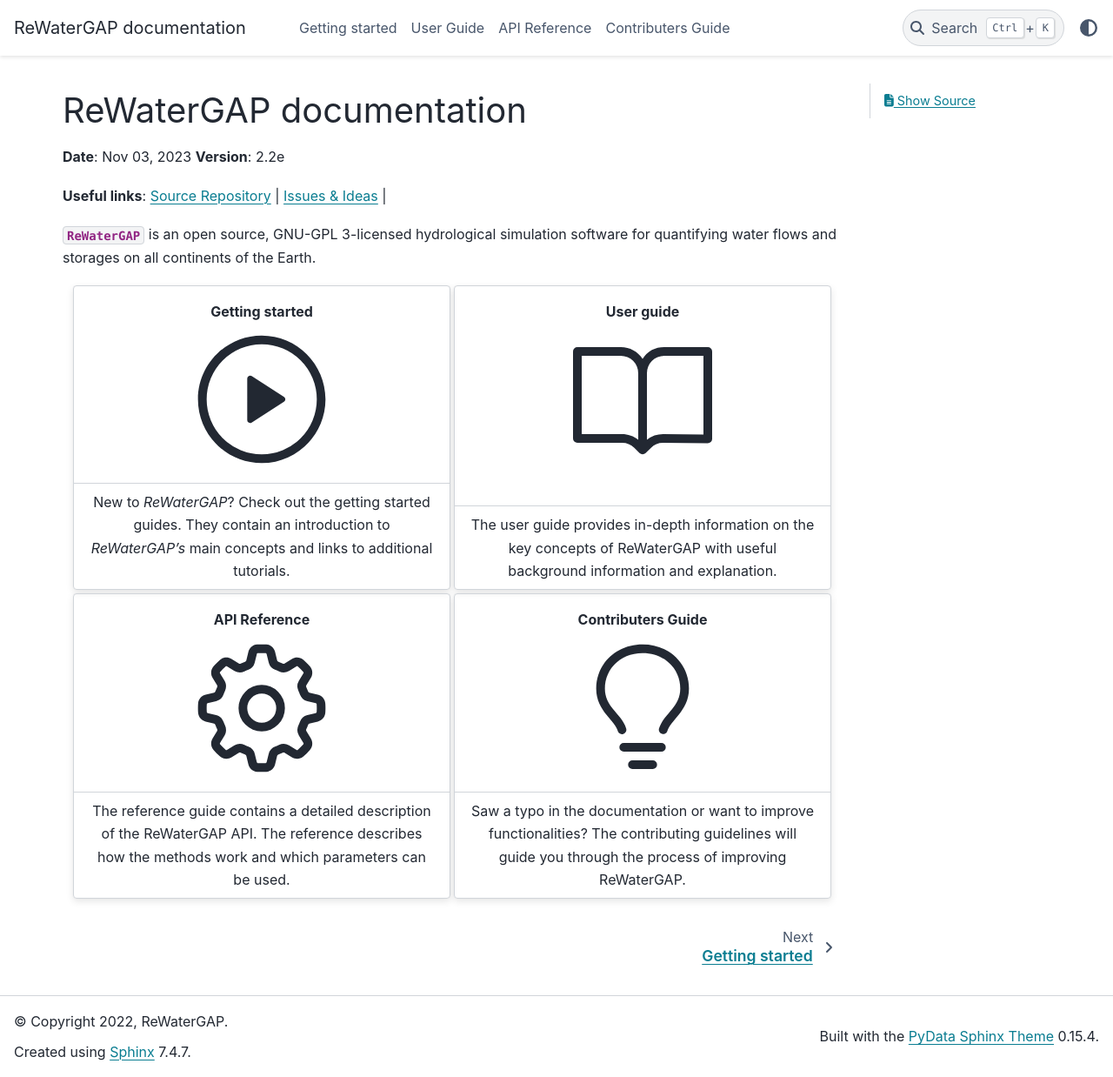
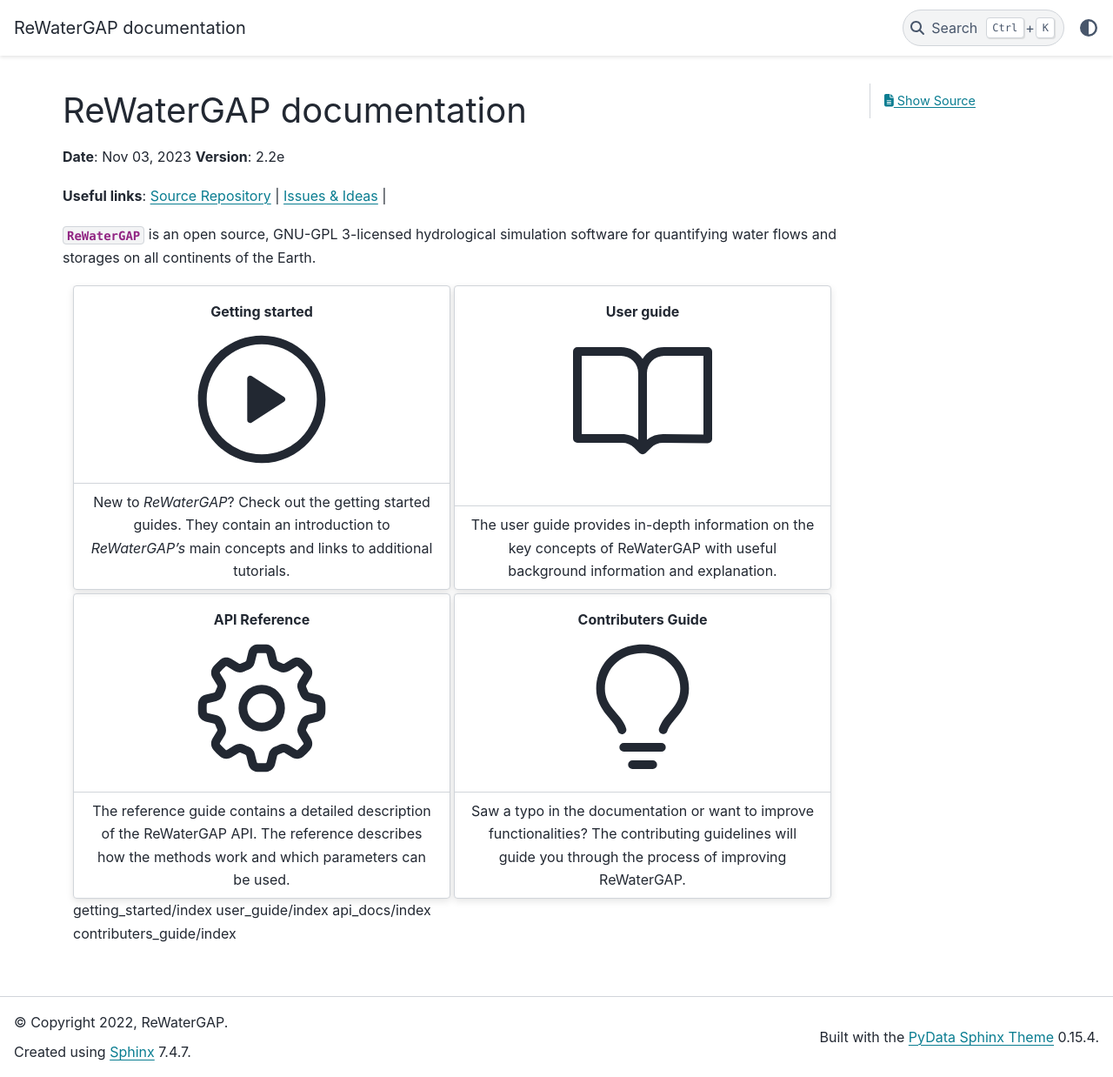
Before and after one commit to HydrologyFrankfurt/ReWaterGAP, a Sphinx documentation site: the page built from docs/index.rst, in a window 1280 px wide and 1238 px high. Shown: the whole window at 87% size. Built offline with Sphinx 7.4.7 and the PyData theme 0.15.4, drawn with Linux system fonts in a browser that asks for light colours; pages that are not in the unit, such as notebooks, are missing from menus; some of the changed lines change nothing that is shown.

Commit message:
Update index.rst

```diff
--- a/docs/index.rst
+++ b/docs/index.rst
@@ -59,9 +59,6 @@
 
 
 
-.. toctree::
-    :maxdepth: 2
-    :hidden:
 
     getting_started/index
     user_guide/index
```
